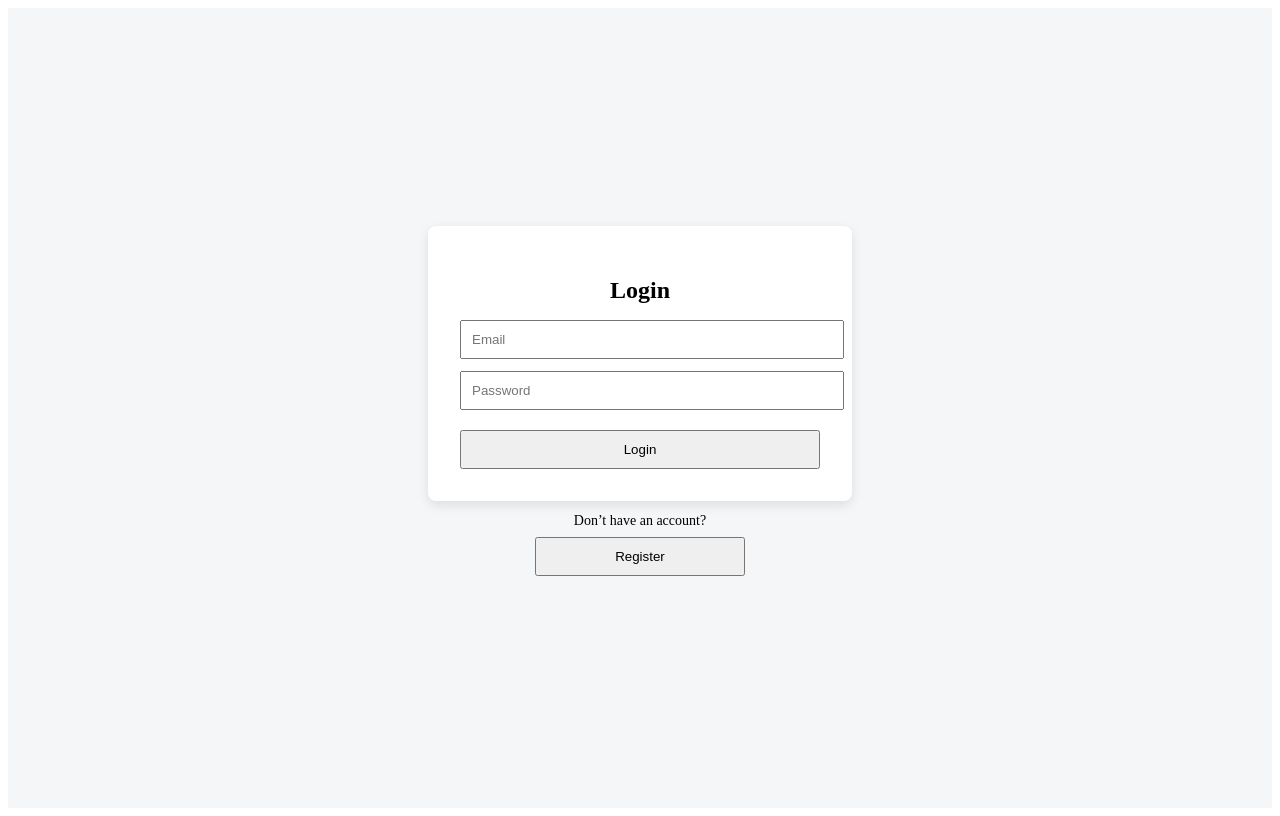
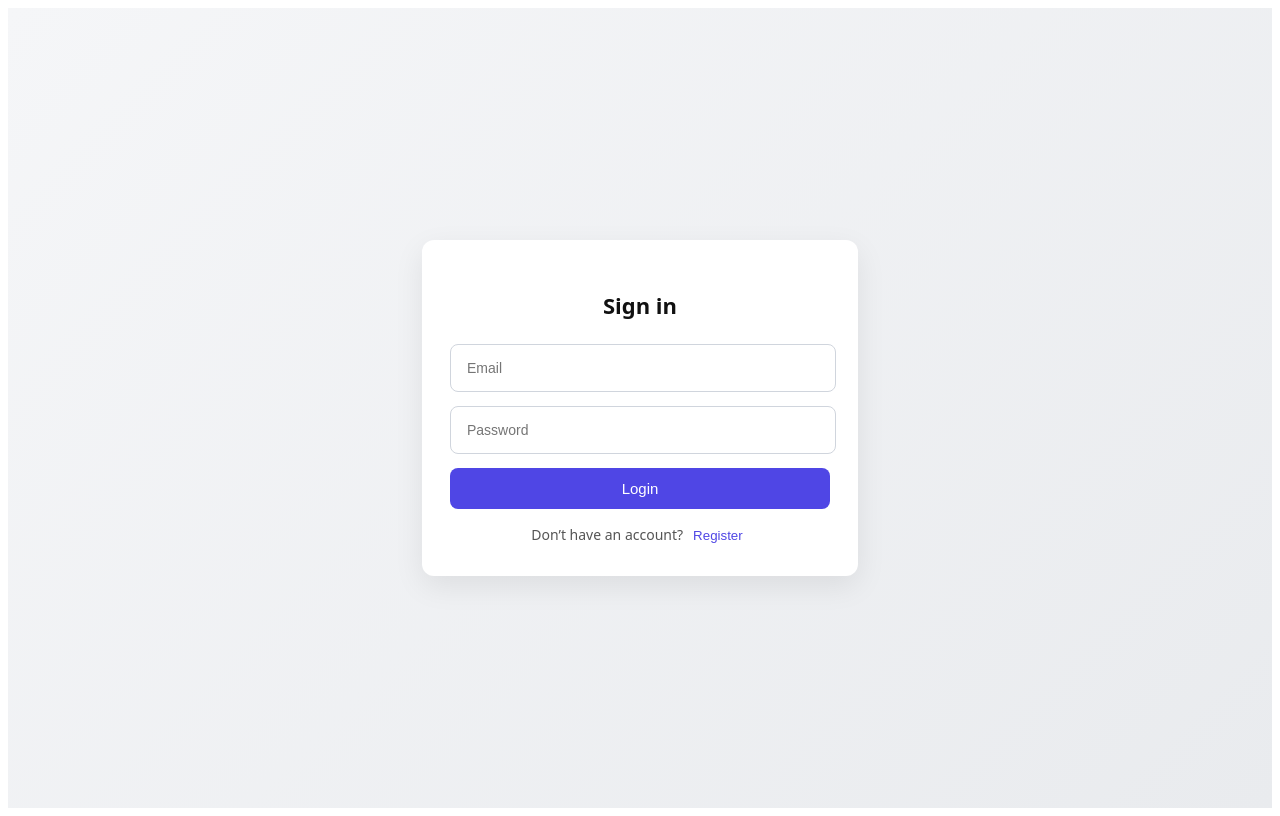
Before and after one commit to renanipx/dev-learning, a React (Vite) app in the folder projects/FrontendLab/: page / in a window 1280 px wide. Built offline with nearby package versions, Linux system fonts and the light colour scheme.

Commit message:
chore: improve auth screen UX

```diff
--- a/projects/FrontendLab/src/pages/Auth.tsx
+++ b/projects/FrontendLab/src/pages/Auth.tsx
@@ -14,27 +14,29 @@ export function Auth({ onAuthSuccess }: AuthProps) {
 
   return (
     <div className="auth-container">
+      <div className="auth-card">
         {mode === "login" ? (
           <>
             <Login onSubmit={onAuthSuccess} />
-          <p>
-            Don’t have an account?{" "}
+            <div className="auth-footer">
+              Don’t have an account?
               <button onClick={() => setMode("register")}>
                 Register
               </button>
-          </p>
+            </div>
           </>
         ) : (
           <>
             <Register onSubmit={onAuthSuccess} />
-          <p>
-            Already have an account?{" "}
+            <div className="auth-footer">
+              Already have an account?
               <button onClick={() => setMode("login")}>
                 Login
               </button>
-          </p>
+            </div>
           </>
         )}
       </div>
+    </div>
   )
 }
--- a/projects/FrontendLab/src/pages/Login.tsx
+++ b/projects/FrontendLab/src/pages/Login.tsx
@@ -20,7 +20,7 @@ export function Login({ onSubmit }: LoginProps) {
 
   return (
     <form onSubmit={handleSubmit}>
-      <h2>Login</h2>
+      <h2>Sign in</h2>
 
       <input
         type="email"
--- a/projects/FrontendLab/src/styles/auth.css
+++ b/projects/FrontendLab/src/styles/auth.css
@@ -1,40 +1,77 @@
 .auth-container {
   min-height: 100vh;
   display: flex;
-  flex-direction: column;
   justify-content: center;
   align-items: center;
-  background: #f5f6f8;
+  background: linear-gradient(135deg, #f5f6f8, #e9ebee);
+  font-family: system-ui, -apple-system, BlinkMacSystemFont, "Segoe UI",
+    sans-serif;
 }
 
-.auth-container form {
-  background: #fff;
-  padding: 32px;
+.auth-card {
+  background: #ffffff;
+  padding: 32px 28px;
   width: 100%;
-  max-width: 360px;
-  border-radius: 8px;
-  box-shadow: 0 4px 12px rgba(0, 0, 0, 0.1);
+  max-width: 380px;
+  border-radius: 12px;
+  box-shadow: 0 10px 30px rgba(0, 0, 0, 0.08);
 }
 
-.auth-container h2 {
-  margin-bottom: 16px;
+.auth-card h2 {
+  margin-bottom: 24px;
   text-align: center;
+  font-size: 22px;
+  font-weight: 600;
+  color: #111;
 }
 
-.auth-container input {
+.auth-card input {
   width: 100%;
-  padding: 10px;
-  margin-bottom: 12px;
+  height: 44px;
+  margin-bottom: 14px;
+  border-radius: 8px;
+  border: 1px solid #d0d5dd;
+  font-size: 14px;
+  line-height: 1;
 }
 
-.auth-container button {
-  width: 100%;
-  padding: 10px;
-  margin-top: 8px;
+.auth-card input {
+  text-indent: 14px;
 }
 
-.auth-container p {
-  margin-top: 12px;
+.auth-card input:focus {
+  outline: none;
+  border-color: #4f46e5;
+}
+
+.auth-card button[type="submit"] {
+  width: 100%;
+  padding: 12px;
+  border-radius: 8px;
+  border: none;
+  background: #4f46e5;
+  color: #fff;
+  font-size: 15px;
+  font-weight: 500;
+  cursor: pointer;
+}
+
+.auth-card button[type="submit"]:hover {
+  background: #4338ca;
+}
+
+.auth-footer {
+  margin-top: 16px;
+  text-align: center;
   font-size: 14px;
-  text-align: center;
+  color: #555;
 }
+
+.auth-footer button {
+  background: none;
+  border: none;
+  color: #4f46e5;
+  cursor: pointer;
+  font-weight: 500;
+  margin-left: 4px;
+}
```
Lines whose indentation alone changed are shown as unchanged.
